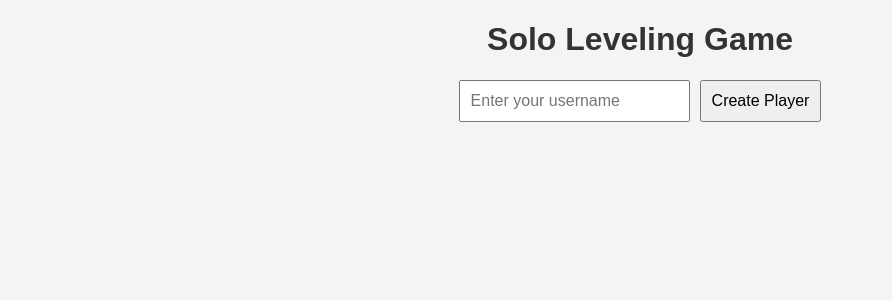
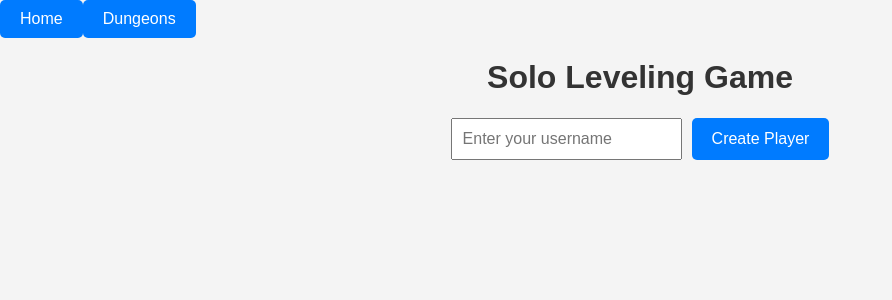
Before and after one commit to ojasvigupta30/Solo-Levelling-Game-UI, a React (Vite) app: page / in a window 1280 px wide. Shown: the top 300 px of the page, without its empty margins (0-892 px from the left). Built offline with nearby package versions, Linux system fonts and the light colour scheme; no server answers.

Commit message:
Added navigation bar

```diff
--- a/src/App.jsx
+++ b/src/App.jsx
@@ -2,10 +2,12 @@ import React from 'react';
 import { Routes, Route } from 'react-router-dom';
 import Home from './pages/Home';
 import Dungeons from './pages/Dungeons';
+import NavigationButtons from './components/NavigationButtons'; // Separate component for buttons
 
 const App = () => {
   return (
     <div>
+      <NavigationButtons />
       <Routes>
         <Route path="/" element={<Home />} />
         <Route path="/dungeons" element={<Dungeons />} />
--- /dev/null
+++ b/src/components/NavigationButtons.jsx
@@ -0,0 +1,15 @@
+import React from 'react';
+import { useNavigate } from 'react-router-dom';
+
+const NavigationButtons = () => {
+  const navigate = useNavigate();
+
+  return (
+    <div>
+      <button onClick={() => navigate('/')}>Home</button>
+      <button onClick={() => navigate('/dungeons')}>Dungeons</button>
+    </div>
+  );
+};
+
+export default NavigationButtons;
--- a/src/index.css
+++ b/src/index.css
@@ -39,3 +39,22 @@ li {
   border-radius: 5px;
   box-shadow: 0 0 5px rgba(0, 0, 0, 0.1);
 }
+
+nav {
+  display: flex;
+  gap: 10px;
+  margin-bottom: 20px;
+}
+
+button {
+  padding: 10px 20px;
+  background-color: #007bff;
+  color: white;
+  border: none;
+  border-radius: 5px;
+  cursor: pointer;
+}
+
+button:hover {
+  background-color: #0056b3;
+}
```
